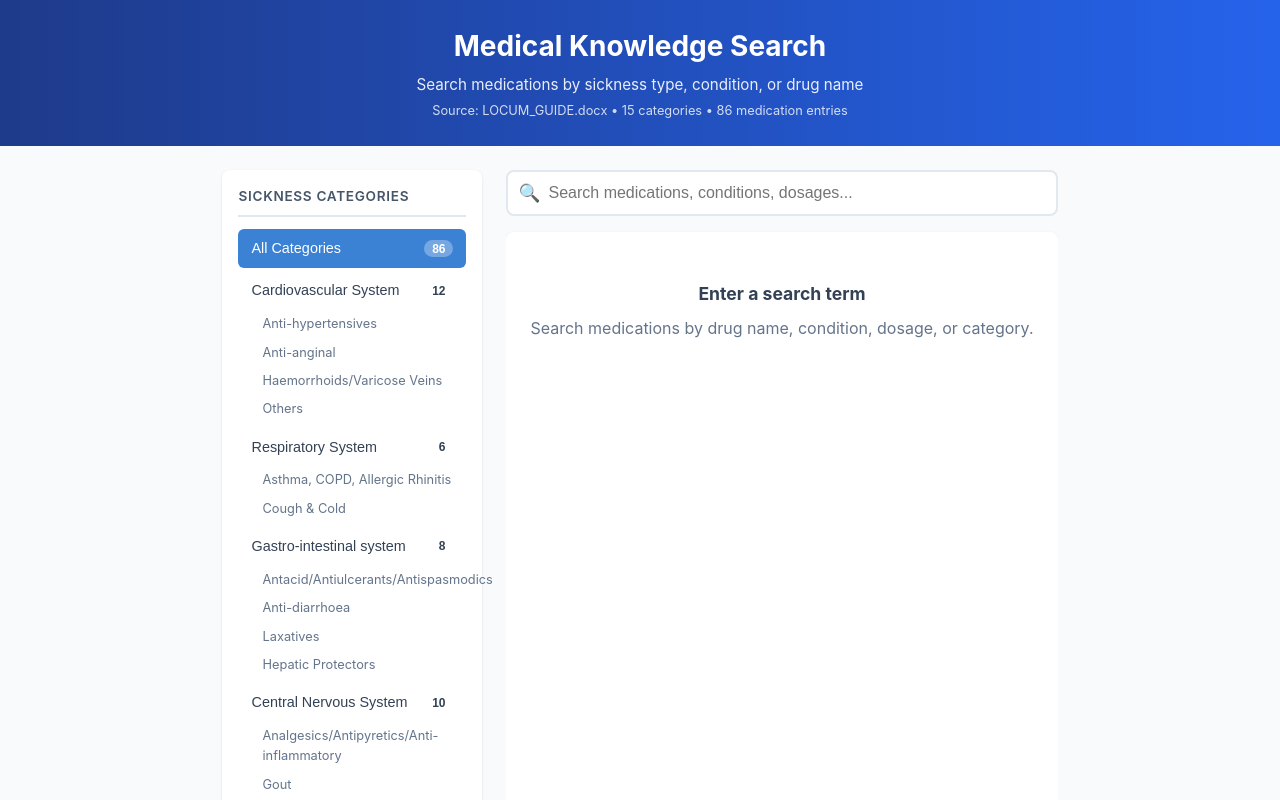
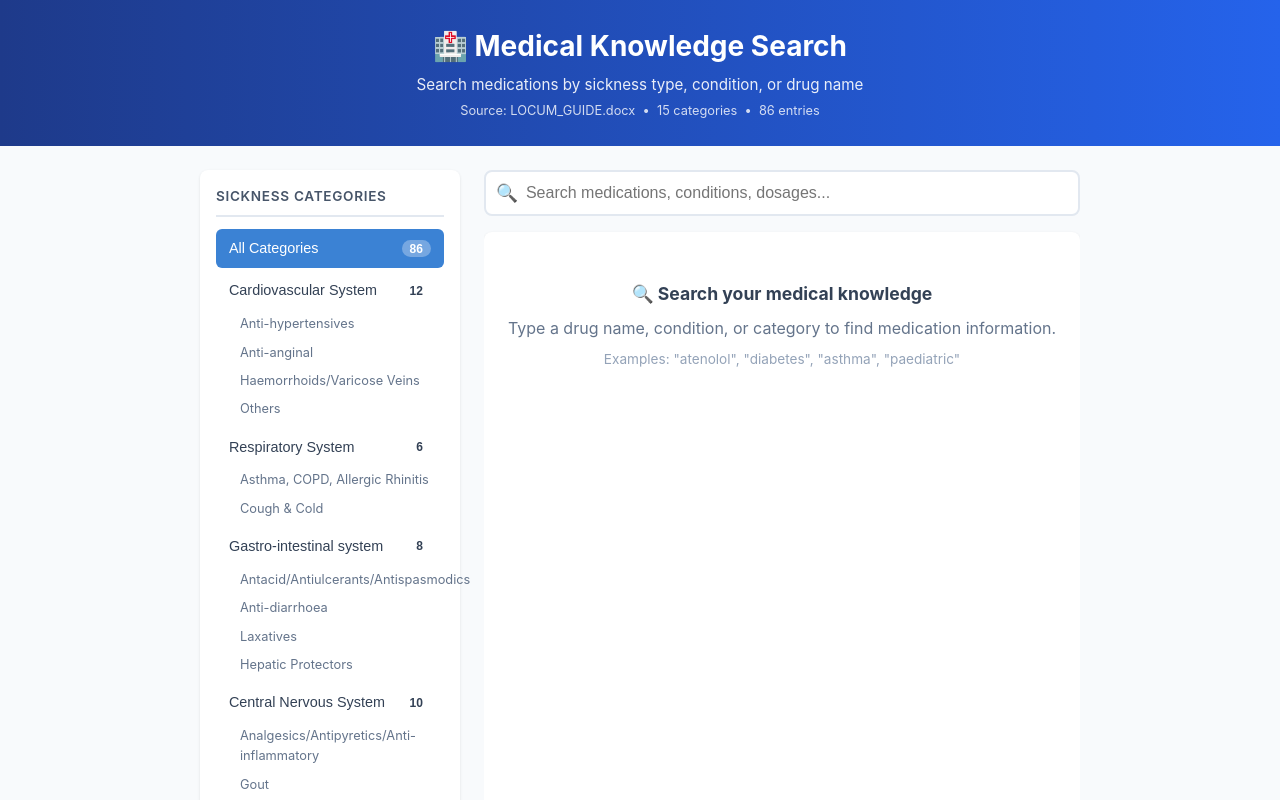
Before and after one commit to seahkailer/cherrys-medical-knowledge, a React (Vite) app: page / in a window 1280 px wide. Shown: the top 800 px of the page. Built offline with nearby package versions, Linux system fonts and the light colour scheme.

Commit message:
Fix: refactor to flat data model, fix Fuse.js config, fix component types

```diff
--- a/src/App.tsx
+++ b/src/App.tsx
@@ -1,133 +1,91 @@
 import React, { useState, useMemo, useCallback } from 'react';
 import Fuse from 'fuse.js';
-import { SearchResult, TABLE_COLUMNS } from './types';
 import { medicalCategories } from './data/medicalData';
+import { MedicationEntry, MedicalCategory } from './types';
 import { CategoryFilter } from './components/CategoryFilter';
 import { SearchBar } from './components/SearchBar';
 import { SearchResults } from './components/SearchResults';
 import { ResultDetail } from './components/ResultDetail';
 import './App.css';
 
-// Fuse.js configuration for fuzzy searching through medication entries
-const fuseOptions = {
-  keys: [
-    { name: 'entry.brand', weight: 0.35 },
-    { name: 'entry.generic', weight: 0.30 },
-    { name: 'entry.dosage', weight: 0.20 },
-    { name: 'entry.remarks', weight: 0.15 },
-  ],
+// A flat searchable record — one per medication entry
+export type FlatEntry = {
+  id: string;
+  categoryId: string;
+  category: string;
+  subCategory: string;
+  brand: string;
+  generic: string;
+  dosage: string;
+  remarks: string;
+};
+
+// Fuse.js config — keys are top-level strings (no nesting)
+const fuseOptions: Fuse.IFuseOptions<FlatEntry> = {
+  keys: ['brand', 'generic', 'dosage', 'remarks'],
   threshold: 0.35,
   includeScore: true,
   includeMatches: true,
   minMatchCharLength: 2,
-  should_Sort: true,
+  shouldSort: true,
 };
 
 function App() {
   const [selectedCategory, setSelectedCategory] = useState<string>('all');
   const [searchQuery, setSearchQuery] = useState<string>('');
-  const [selectedResult, setSelectedResult] = useState<SearchResult | null>(null);
+  const [selectedEntry, setSelectedEntry] = useState<FlatEntry | null>(null);
 
-  // Flatten all medication entries into a searchable dataset
-  const allEntries: SearchResult[] = useMemo(() => {
-    const entries: SearchResult[] = [];
-
+  // Flatten all medication entries into a single searchable list
+  const allEntries: FlatEntry[] = useMemo(() => {
+    const entries: FlatEntry[] = [];
     medicalCategories.forEach((cat) => {
       cat.subCategories.forEach((sub) => {
-        sub.entries.forEach((entry, entryIdx) => {
-          const field = TABLE_COLUMNS.find((c) => c);
+        sub.entries.forEach((entry, idx) => {
           entries.push({
-            id: `${cat.id}-${sub.name}-${entryIdx}`,
+            id: `${cat.id}__${sub.name}__${idx}`,
             categoryId: cat.id,
             category: cat.name,
             subCategory: sub.name,
-            field: 'all',
-            fieldName: 'All Fields',
-            text: `${entry.brand} ${entry.generic} ${entry.dosage} ${entry.remarks}`,
-            entry,
-            score: 0,
+            brand: entry.brand,
+            generic: entry.generic,
+            dosage: entry.dosage,
+            remarks: entry.remarks,
           });
         });
       });
     });
-
     return entries;
   }, []);
 
-  // Initialize Fuse instance
-  const fuse = useMemo(() => new Fuse(allEntries, fuseOptions), [allEntries]);
+  // Entries filtered by selected category
+  const categoryEntries = useMemo(() => {
+    if (selectedCategory === 'all') return allEntries;
+    return allEntries.filter((e) => e.categoryId === selectedCategory);
+  }, [allEntries, selectedCategory]);
 
-  // Filter categories based on selected category
-  const filteredCategories = useMemo(() => {
-    if (selectedCategory === 'all') {
-      return medicalCategories;
-    }
-    return medicalCategories.filter((cat) => cat.id === selectedCategory);
+  // Fuse instance — recreated when category changes
+  const fuse = useMemo(
+    () => new Fuse(categoryEntries, fuseOptions),
+    [categoryEntries]
+  );
+
+  // Search results
+  const searchResults = useMemo(() => {
+    if (!searchQuery.trim()) return [];
+    return fuse.search(searchQuery.trim()).map((r) => ({
+      ...r.item,
+      score: r.score ?? 0,
+      matches: r.matches,
+    }));
+  }, [fuse, searchQuery]);
+
+  // Categories for the sidebar
+  const filteredCategories: MedicalCategory[] = useMemo(() => {
+    if (selectedCategory === 'all') return medicalCategories;
+    return medicalCategories.filter((c) => c.id === selectedCategory);
   }, [selectedCategory]);
 
-  // Perform search
-  const searchResults = useMemo(() => {
-    if (!searchQuery.trim()) {
-      return [];
-    }
-
-    const results = fuse.search(searchQuery.trim());
-
-    return results.map((r) => {
-      const item = r.item;
-      // Determine which field matched best by finding the highest-weighted match
-      let bestField = 'all';
-      let bestFieldName = 'All Fields';
-
-      if (r.matches) {
-        let bestMatchScore = 0;
-        for (const match of r.matches) {
-          const fieldName = match.key?.split('.')[0];
-          if (fieldName && match.score && match.score > bestMatchScore) {
-            bestMatchScore = match.score;
-            bestField = match.key || 'all';
-            // Find the human-readable name
-            const col = TABLE_COLUMNS.find((c) => c.key === fieldName);
-            bestFieldName = col?.header || 'All Fields';
-          }
-        }
-      }
-
-      return {
-        ...item,
-        score: r.score || 0,
-        field: bestField,
-        fieldName: bestFieldName,
-      };
-    });
-  }, [fuse, searchQuery]);
-
-  // Handle search input change
-  const handleSearch = useCallback((query: string) => {
-    setSearchQuery(query);
-    if (query.trim()) {
-      setSelectedResult(null);
-    }
-  }, []);
-
-  // Handle category selection
-  const handleCategoryChange = useCallback((categoryId: string) => {
-    setSelectedCategory(categoryId);
-    setSearchQuery('');
-    setSelectedResult(null);
-  }, []);
-
-  // Handle result click
-  const handleResultClick = useCallback((result: SearchResult) => {
-    setSelectedResult(result);
-  }, []);
-
-  // Handle closing detail view
-  const handleCloseDetail = useCallback(() => {
-    setSelectedResult(null);
-  }, []);
-
-  // Get counts for the sidebar
+  // Entry counts per category
   const categoryCounts = useMemo(() => {
     const counts: Record<string, number> = {};
     medicalCategories.forEach((cat) => {
@@ -140,24 +98,34 @@ function App() {
   }, []);
 
   const totalEntries = useMemo(
-    () => medicalCategories.reduce((sum, cat) => sum + categoryCounts[cat.id], 0),
+    () => Object.values(categoryCounts).reduce((a, b) => a + b, 0),
     [categoryCounts]
   );
+
+  const handleSearch = useCallback((query: string) => {
+    setSearchQuery(query);
+    setSelectedEntry(null);
+  }, []);
+
+  const handleCategoryChange = useCallback((categoryId: string) => {
+    setSelectedCategory(categoryId);
+    setSearchQuery('');
+    setSelectedEntry(null);
+  }, []);
 
   return (
     <div className="app-container">
       <header className="app-header">
-        <h1 className="app-title">Medical Knowledge Search</h1>
+        <h1 className="app-title">🏥 Medical Knowledge Search</h1>
         <p className="app-subtitle">
           Search medications by sickness type, condition, or drug name
         </p>
         <p className="doc-meta">
-          Source: LOCUM_GUIDE.docx • {medicalCategories.length} categories • {totalEntries} medication entries
+          Source: LOCUM_GUIDE.docx &nbsp;•&nbsp; {medicalCategories.length} categories &nbsp;•&nbsp; {totalEntries} entries
         </p>
       </header>
 
       <main className="app-main">
-        {/* Sidebar: Category Filter */}
         <aside className="sidebar">
           <CategoryFilter
             categories={filteredCategories}
@@ -168,7 +136,6 @@ function App() {
           />
         </aside>
 
-        {/* Main Content: Search + Results */}
         <div className="content">
           <SearchBar
             value={searchQuery}
@@ -178,13 +145,16 @@ function App() {
           />
 
           <div className="results-container">
-            {selectedResult ? (
-              <ResultDetail result={selectedResult} onClose={handleCloseDetail} />
+            {selectedEntry ? (
+              <ResultDetail
+                entry={selectedEntry}
+                onClose={() => setSelectedEntry(null)}
+              />
             ) : (
               <SearchResults
                 results={searchResults}
                 searchQuery={searchQuery}
-                onResultClick={handleResultClick}
+                onResultClick={setSelectedEntry}
               />
             )}
           </div>
@@ -192,7 +162,7 @@ function App() {
       </main>
 
       <footer className="app-footer">
-        <p>Medical Knowledge Search — Static front-end hosted on GitHub Pages</p>
+        <p>Medical Knowledge Search — Hosted on GitHub Pages</p>
       </footer>
     </div>
   );
--- a/src/components/SearchResults.tsx
+++ b/src/components/SearchResults.tsx
@@ -1,18 +1,17 @@
 import React from 'react';
-import { SearchResult, TABLE_COLUMNS } from '../types';
+import { FlatEntry } from '../App';
 
 interface SearchResultsProps {
-  results: SearchResult[];
+  results: (FlatEntry & { score: number; matches?: readonly Fuse.FuseResultMatch[] })[];
   searchQuery: string;
-  onResultClick: (result: SearchResult) => void;
+  onResultClick: (entry: FlatEntry) => void;
 }
 
 /**
  * Displays search results as a list of medication entries.
- * Highlights matched text in search results.
- * Shows an empty state when no results are found.
+ * Highlights matched text. Shows empty state when no results found.
  */
-export const SearchResults: React.FC<SearchResultsProps> = ({
+const SearchResults: React.FC<SearchResultsProps> = ({
   results,
   searchQuery,
   onResultClick,
@@ -20,8 +19,11 @@ export const SearchResults: React.FC<SearchResultsProps> = ({
   if (!searchQuery.trim()) {
     return (
       <div className="empty-state">
-        <h3>Enter a search term</h3>
-        <p>Search medications by drug name, condition, dosage, or category.</p>
+        <h3>🔍 Search your medical knowledge</h3>
+        <p>Type a drug name, condition, or category to find medication information.</p>
+        <p style={{ marginTop: '0.5rem', fontSize: '0.85rem', color: '#94a3b8' }}>
+          Examples: "atenolol", "diabetes", "asthma", "paediatric"
+        </p>
       </div>
     );
   }
@@ -30,7 +32,7 @@ export const SearchResults: React.FC<SearchResultsProps> = ({
     return (
       <div className="empty-state">
         <h3>No results found</h3>
-        <p>Try searching with different keywords or select a different category.</p>
+        <p>Try different keywords or select a different category from the sidebar.</p>
       </div>
     );
   }
@@ -46,30 +48,30 @@ export const SearchResults: React.FC<SearchResultsProps> = ({
           <div className="result-header">
             <div>
               <div className="result-brand">
-                {highlightText(result.entry.brand, searchQuery)}
+                {highlight(result.brand, searchQuery)}
               </div>
               <div className="result-generic">
-                {highlightText(result.entry.generic, searchQuery)}
+                {highlight(result.generic, searchQuery)}
               </div>
             </div>
-            <div style={{ textAlign: 'right' }}>
+            <div style={{ textAlign: 'right', flexShrink: 0 }}>
               <span className="category-badge">{result.category}</span>
               <div className="subcategory-badge">{result.subCategory}</div>
             </div>
           </div>
 
           <div className="result-dosage">
-            <strong>Dosage:</strong> {highlightText(result.entry.dosage, searchQuery)}
+            <strong>Dosage:</strong> {highlight(result.dosage, searchQuery)}
           </div>
 
-          {result.entry.remarks && (
+          {result.remarks && (
             <div className="result-remarks">
-              <strong>Remarks:</strong> {highlightText(result.entry.remarks, searchQuery)}
+              <strong>Remarks:</strong> {highlight(result.remarks, searchQuery)}
             </div>
           )}
 
           <div className="score-badge">
-            Relevance: {(result.score * 100).toFixed(0)}%
+            Relevance: {Math.round((1 - result.score) * 100)}%
           </div>
         </li>
       ))}
@@ -77,28 +79,27 @@ export const SearchResults: React.FC<SearchResultsProps> = ({
   );
 };
 
-/**
- * Highlights search terms in text by wrapping matching substrings in <mark> tags.
- */
-function highlightText(text: string, query: string): JSX.Element {
+/** Highlights matching text with a yellow mark */
+function highlight(text: string, query: string): JSX.Element {
   if (!query.trim()) return <>{text}</>;
-
-  const regex = new RegExp(`(${query.replace(/[.*+?^${}()|[\]\\]/g, '\\$&')})`, 'gi');
-  const parts = text.split(regex);
-
-  return (
-    <>
-      {parts
-        .filter((part) => part.length > 0)
-        .map((part, i) =>
+  try {
+    const escaped = query.replace(/[.*+?^${}()|[\]\\]/g, '\\$&');
+    const regex = new RegExp(`(${escaped})`, 'gi');
+    const parts = text.split(regex);
+    return (
+      <>
+        {parts.map((part, i) =>
           regex.test(part) ? (
-            <mark key={i} className="highlight">
-              {part}
-            </mark>
+            <mark key={i} className="highlight">{part}</mark>
           ) : (
             <span key={i}>{part}</span>
           )
         )}
-    </>
-  );
+      </>
+    );
+  } catch {
+    return <>{text}</>;
+  }
 }
+
+export { SearchResults };
```
Also changed, not shown: src/components/ResultDetail.tsx (+10 -17 lines).
